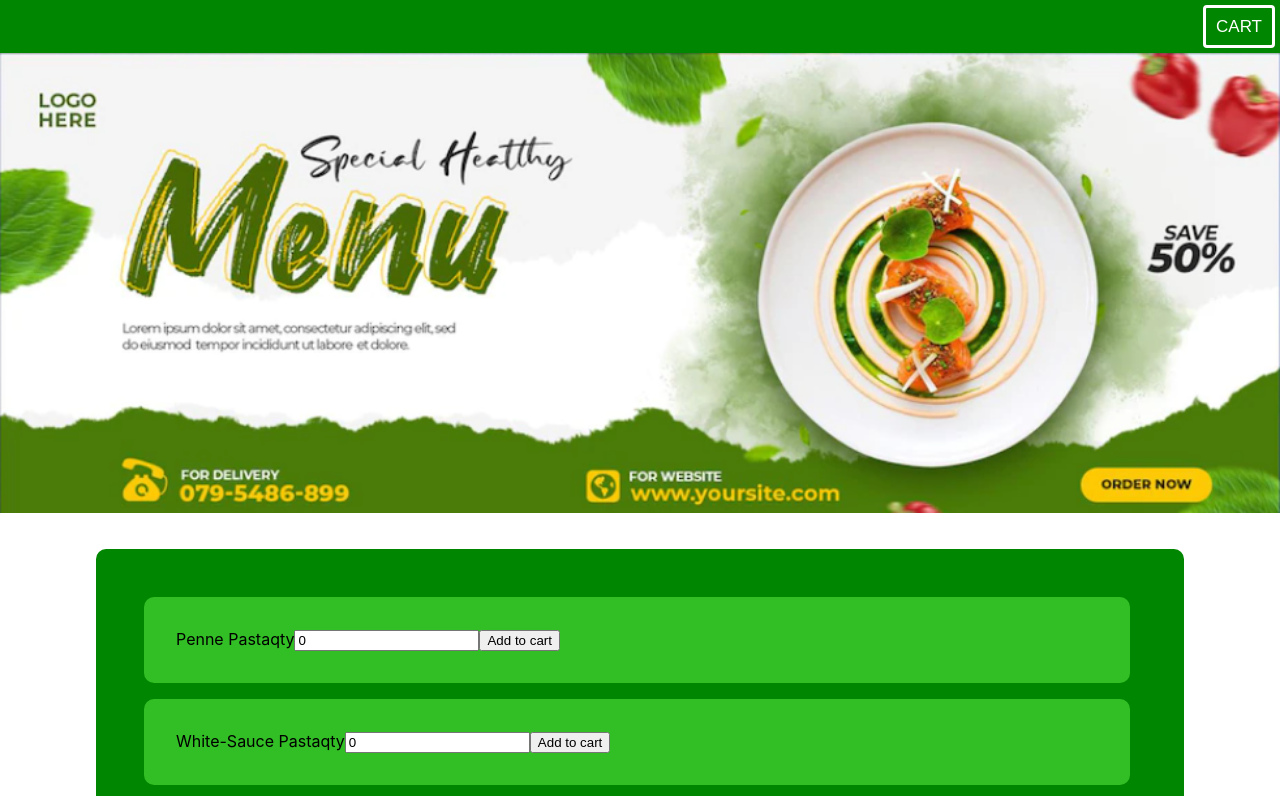
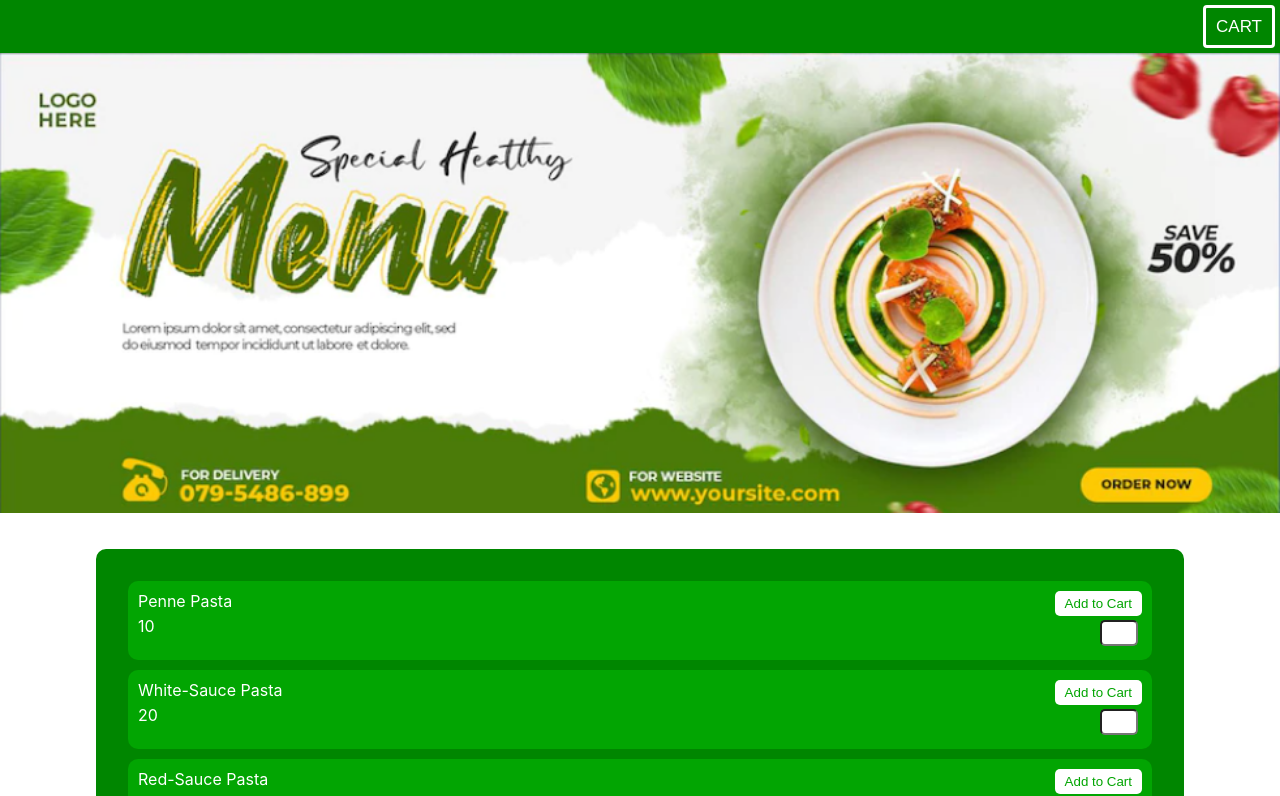
Before and after one commit to Nikhil-Sindiri/food-order-app, a React (Create React App) app: page / in a window 1280 px wide. Shown: the top 796 px of the page. Built offline with nearby package versions, Linux system fonts and the light colour scheme.

Commit message:
Adding style,adding price functionality

```diff
--- a/src/Components/Menu/MenuItem.css
+++ b/src/Components/Menu/MenuItem.css
@@ -1,21 +1,49 @@
-.label{
-    text-align: left;
-    display: inline;
-    flex-direction: row;
+.food-item {
+    display: flex;
+    background-color: rgb(2, 165, 2);
+    color: white;
+    padding: 10px;
+    margin-bottom: 10px;
+    border-radius: 10px;
+  }
+
+  .left-content {
+    flex: 1; /* takes up 1/2 of the space */
+    display: flex;
+    flex-direction: column;
+  }
+
+  .right-content {
+    flex: 1; /* takes up 1/2 of the space */
+  text-align: right;
+  display: flex;
+  flex-direction: column;
+  align-items: flex-end;
+  }
+
+  .price {
+    margin-top: 5px;
+  }
+
+  .add-to-cart {
+    background-color: white;
+    color: rgb(2, 165, 2);
+    border: none;
+    padding: 5px 10px;
+    border-radius: 5px;
+    transition: all 0.3s ease;
+  }
+  .add-to-cart:hover {
+    background-color:rgb(2, 165, 2);
+    color: white;
+    cursor: pointer;
+  }
+  .add-to-cart:active {
+    background-color: darkgreen;
 }
-
-.add{
-    text-align: right;
-    display: inline;
-
-}
-
-.item{
-    width: 90%;
-    margin-top: 1rem;
-    margin-bottom: 1rem;
-    margin-left: 1rem;
-    margin-right: 1rem;
-    padding: 2rem;
-    background-color: rgb(50, 190, 37);
-}
+  .qty {
+    width: 30px; /* adjust as needed */
+    height: 20px; /* adjust as needed */
+    border-radius: 5px;
+    margin: 4px;
+  }
--- a/src/Components/Menu/MenuItem.js
+++ b/src/Components/Menu/MenuItem.js
@@ -6,34 +6,32 @@ import './MenuItem.css';
 export default function MenuItem(props) {
   const ctx = useContext(ItemsContext)
 
-  const [newCartItem,setNewCartItem] =useState(props.menuItem);
-  const [itemQty, itemQuantity] = useState(0);
+  const [newCartItem,setNewCartItem] =useState(props.menuItem)
 
   function qtyHandler (e) {
-    if (e.target.value >= 0) {
-      itemQuantity(+e.target.value);
-      setNewCartItem((prev) => ({
-        ...prev, itemQty: +e.target.value
-      }))
-    } else {
-      setNewCartItem(props.menuItem);
-    }
+    setNewCartItem((prev) =>
+      ({...prev, itemQty: +e.target.value})
+    )
   }
 
   function addCartHandler(params) {
-    if(newCartItem.itemQty >= 0){
+    if(newCartItem.itemQty > 0){
       ctx.cartHandler(newCartItem)
     }
   }
 
   return (
     <Card className='item'>
-        <div className='label'>{props.menuItem.itemName}</div>
-        <div className='add'>
-          <label>qty</label>
-          <input type='number' value={itemQty} onChange={qtyHandler}/>
-          <button onClick={addCartHandler}>Add to cart</button>
-        </div>
+      <div className="food-item">
+            <div className="left-content">
+              <label className="name">{props.menuItem.itemName}</label>
+              <label className="price">{props.menuItem.itemPrice}</label>
+            </div>
+            <div className="right-content">
+              <button className="add-to-cart" onClick={addCartHandler}>Add to Cart</button>
+              <input type="number" className="qty" onChange={qtyHandler} min='0' max='10'/>
+            </div>
+      </div>
     </Card>
   )
 }
```
